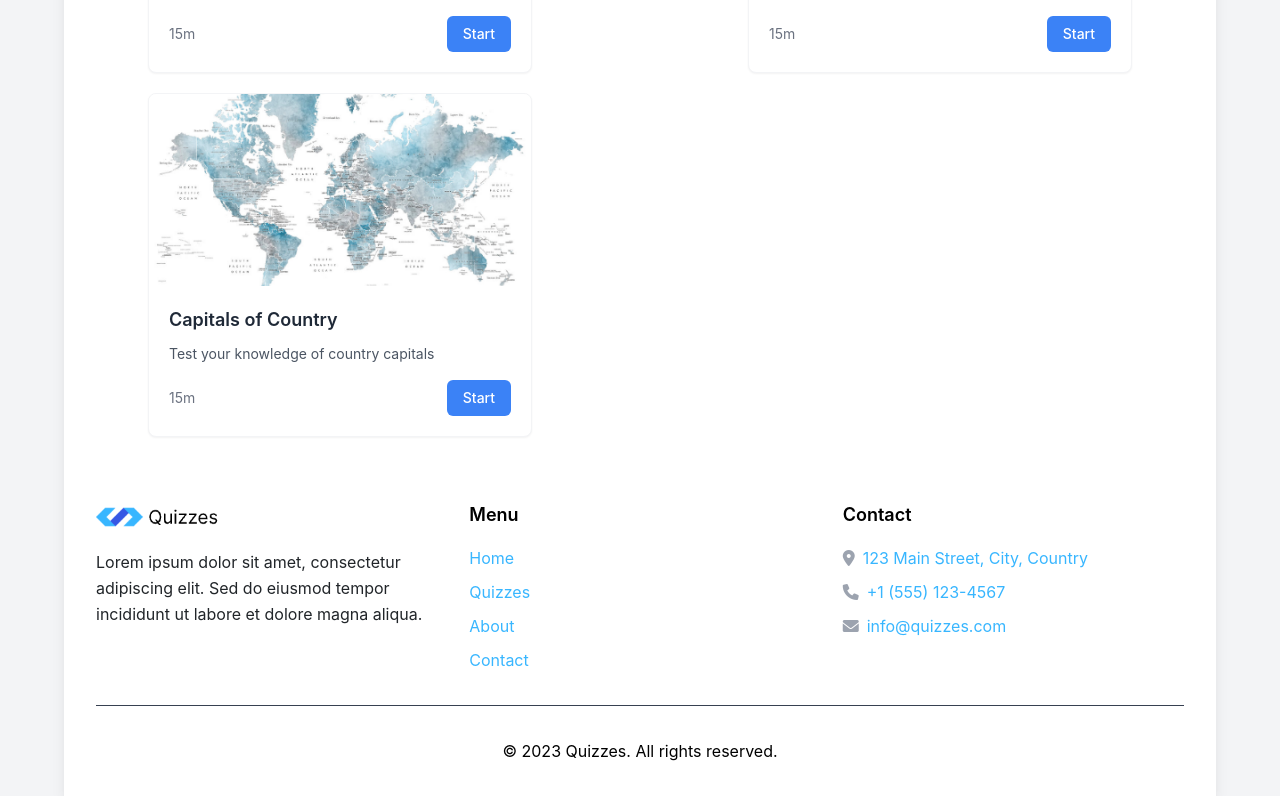
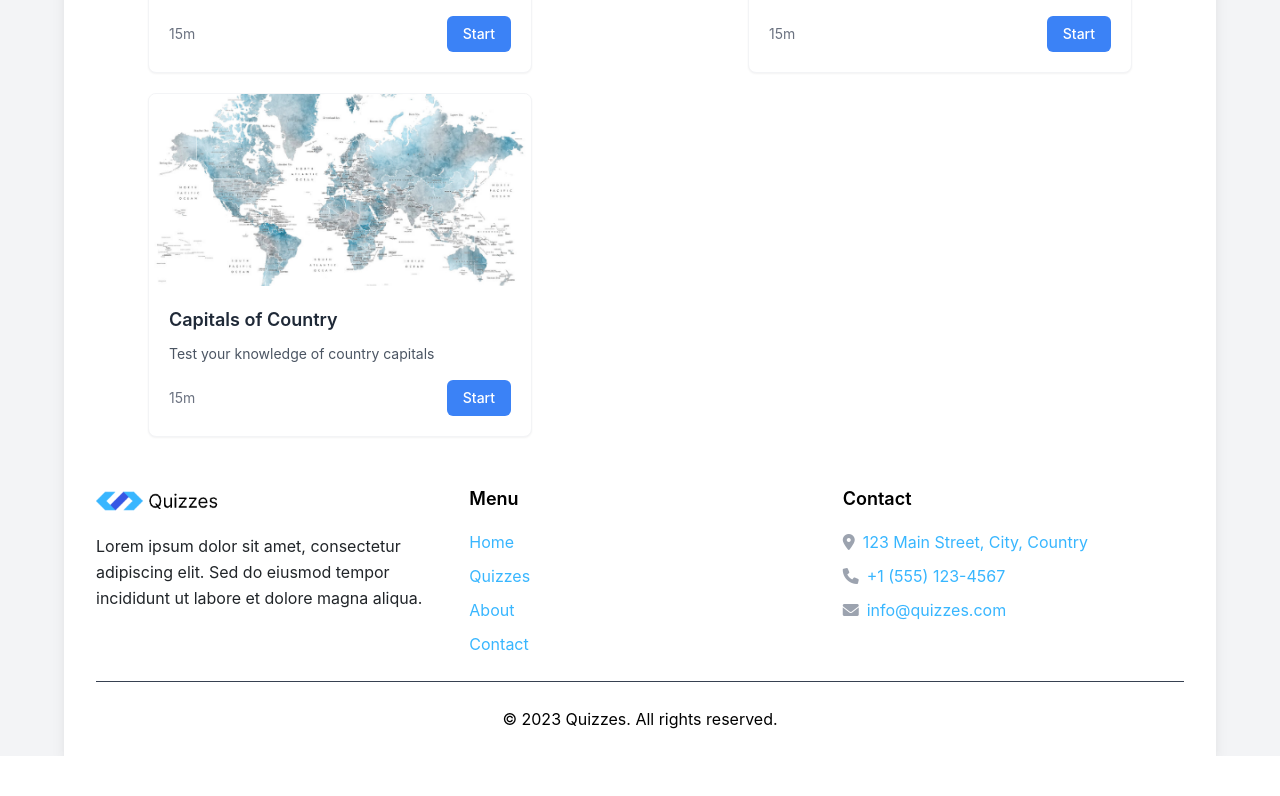
Before and after one commit to TPKAKA/quiz-app, a React (Vite) app: page / in a window 1280 px wide. Shown: the part 980-1776 px from the top of the page. After the commit the page ends 1736 px from the top, so only its background shows below. Built offline with nearby package versions, Linux system fonts and the light colour scheme.

Commit message:
Adjust footer padding and margin spacing
Reduced the vertical padding and margin in the Footer component for a more compact layout. Also removed the max-width container to allow the footer to span the full width.

```diff
--- a/src/components/shared/Footer.tsx
+++ b/src/components/shared/Footer.tsx
@@ -4,8 +4,8 @@ import { NavLink } from 'react-router-dom';
 import brandImg from '../../assets/brand.png';
 
 const Footer: React.FC = () => (
-    <footer className="text-[rgba(56,182,255,1)] text-black py-8 mt-8">
-        <div className="max-w-7xl mx-auto px-4 sm:px-6 lg:px-8">
+    <footer className="text-[rgba(56,182,255,1)] text-black py-6 mt-6">
+        <div className="px-4 sm:px-6 lg:px-8">
             <div className="grid grid-cols-1 md:grid-cols-3 gap-8">
                 <div>
                     <div className="flex items-center mb-4">
@@ -40,7 +40,7 @@ const Footer: React.FC = () => (
                     </ul>
                 </div>
             </div>
-            <div className="border-t border-gray-700 mt-8 pt-8 text-center text-black">
+            <div className="border-t border-gray-700 mt-6 pt-6 text-center text-black">
                 <p>&copy; 2023 Quizzes. All rights reserved.</p>
             </div>
         </div>
```
